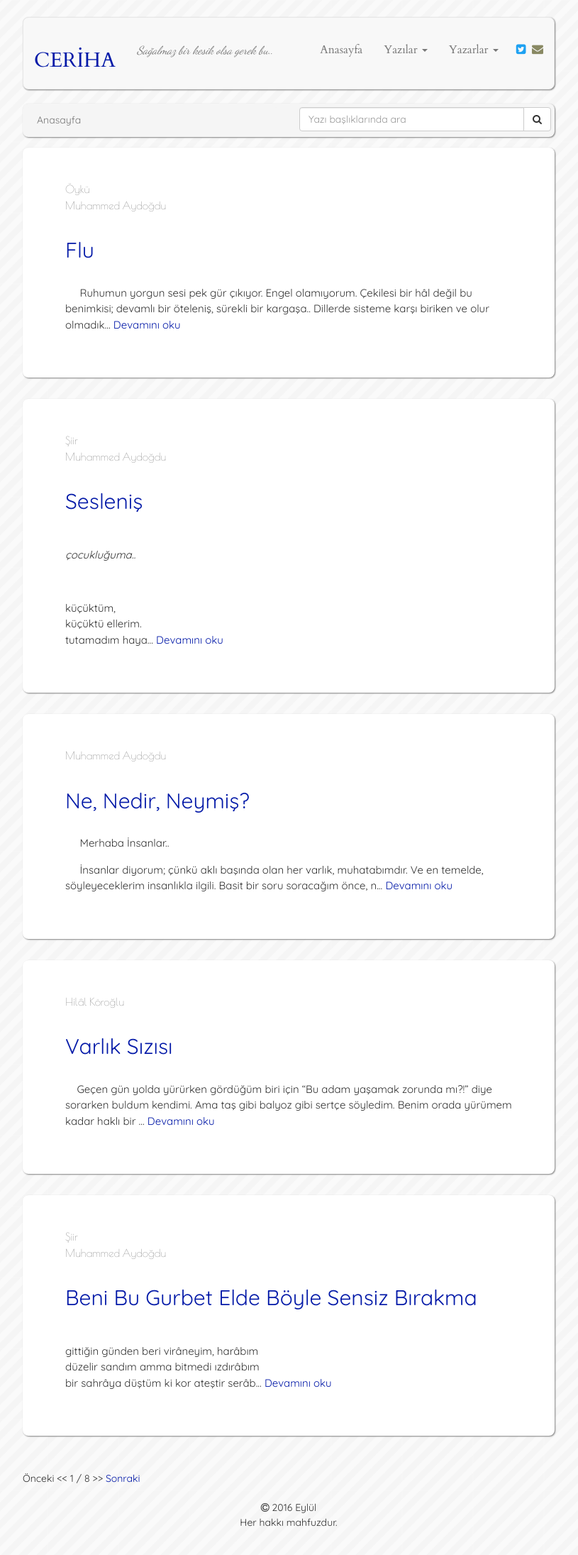
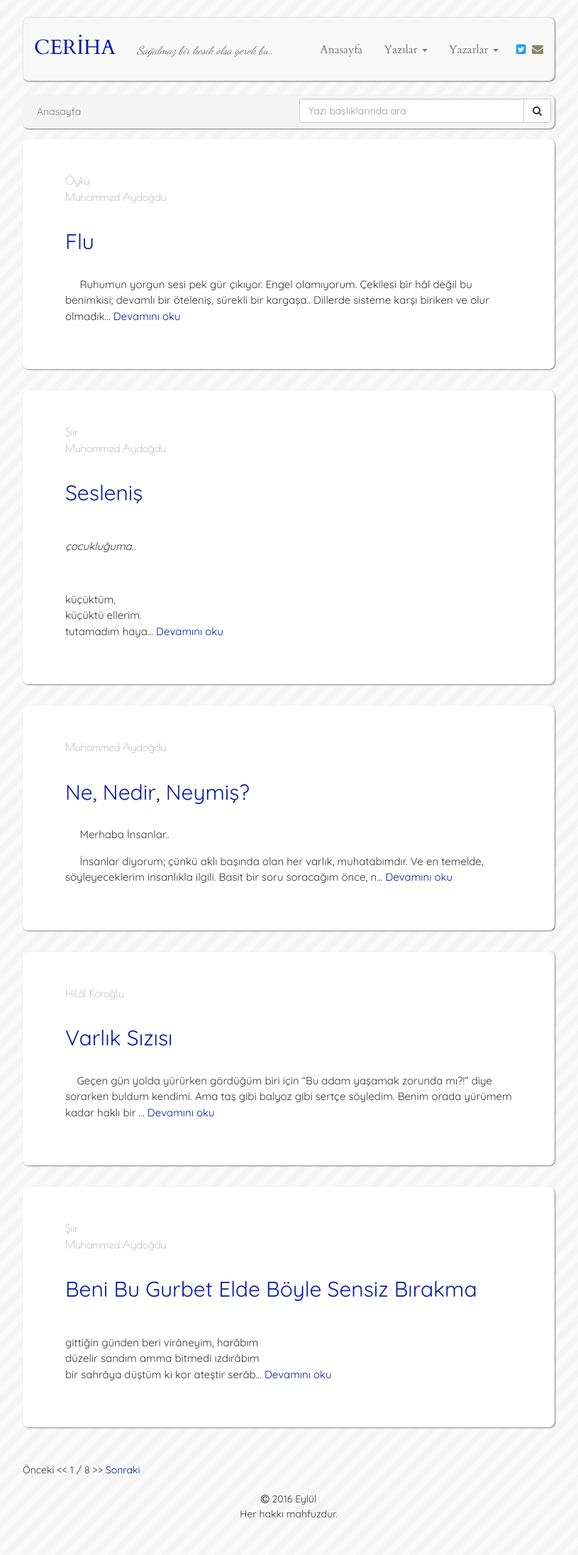
Before and after one commit to muhammedaydogdu/muhammedaydogdu.github.io, a Jekyll site: the page built from index.html, in a window 1280 px wide. Shown: the whole page at 71% size, without its empty margins (233-1048 px from the left). Built offline with Jekyll 4.4.1, drawn with Linux system fonts in a browser that asks for light colours; some web fonts are replaced; the list of posts is cut into pages by our own code.

Commit message:
Update style.css

```diff
--- a/css/style.css
+++ b/css/style.css
@@ -37,7 +37,7 @@ h2 {
 
 .navbar .navbar-brand {
   color: #041AA8;
-  margin-top: 20px;
+  margin-top: 2px;
   font-size: 29px;
 }
 
```
